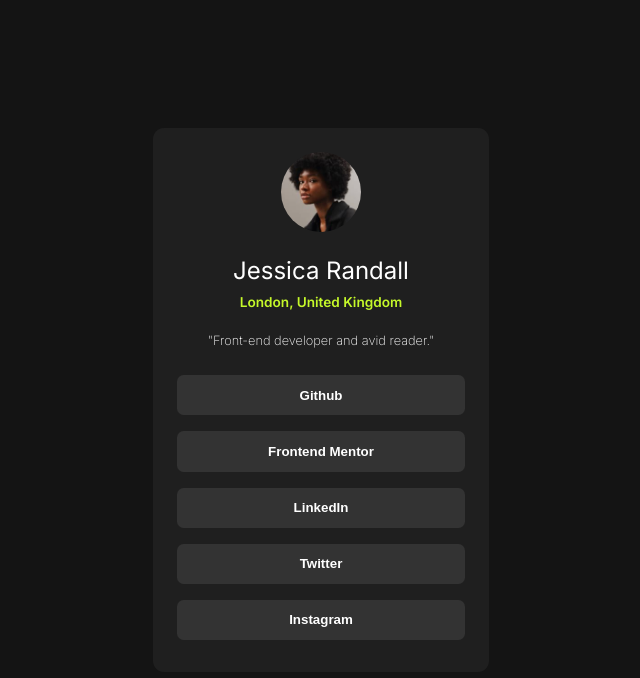
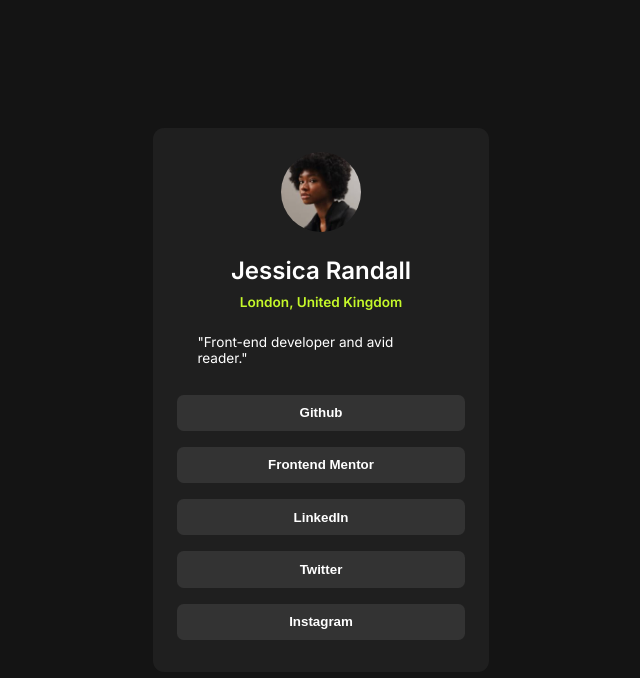
Before and after one commit to Marcod01/Social-Links-Profile, a plain HTML site: page index.html in a window 1280 px wide. Shown: the whole page, without its empty margins (319-959 px from the left). Drawn offline with Linux system fonts and the light colour scheme.

Commit message:
Update styles.css

```diff
--- a/styles.css
+++ b/styles.css
@@ -47,7 +47,7 @@ h2{
 }
 .user-name{
     color: white;
-    font-weight: 400;
+    font-weight: 600;
     margin: 1em .25em .25em .25em;
     font-size: 1.5em;
 }
@@ -60,8 +60,8 @@ h2{
 
 .user-bio{
     color: white;
-    font-weight: 200;
-    font-size: .80em;
+    font-weight: 400;
+    font-size: .85em;
     margin: 1.5em;
 }
 .link-button{
```
